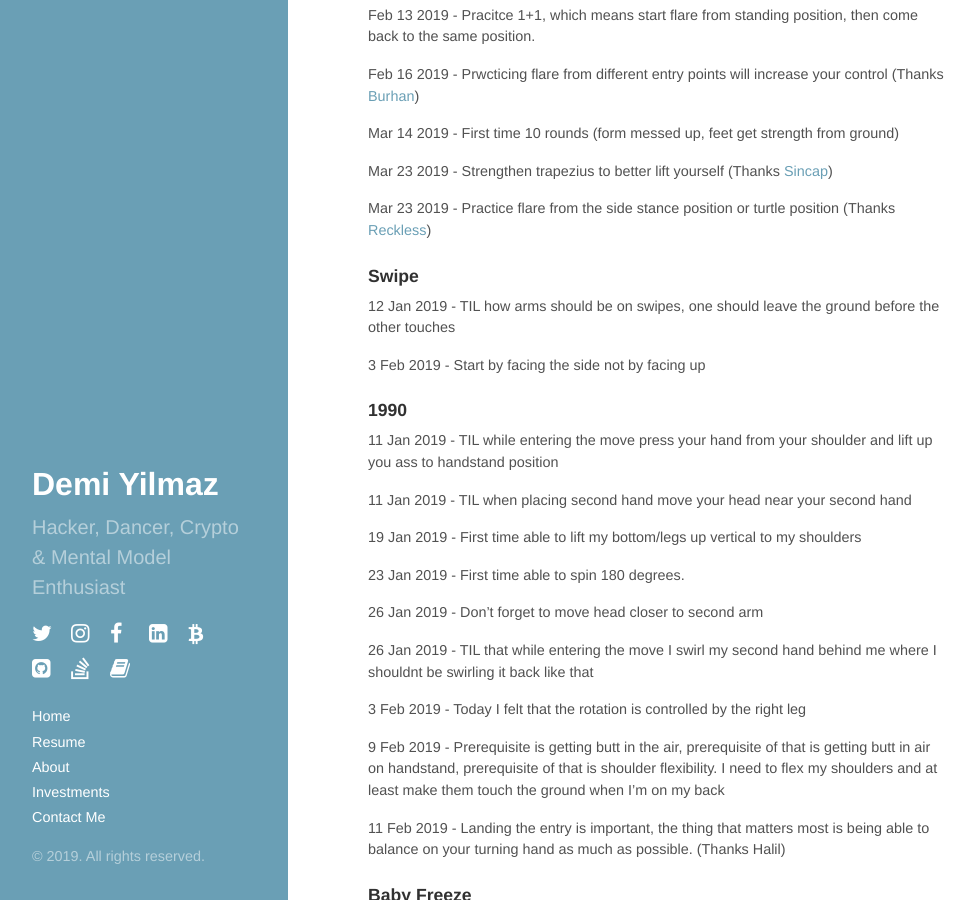
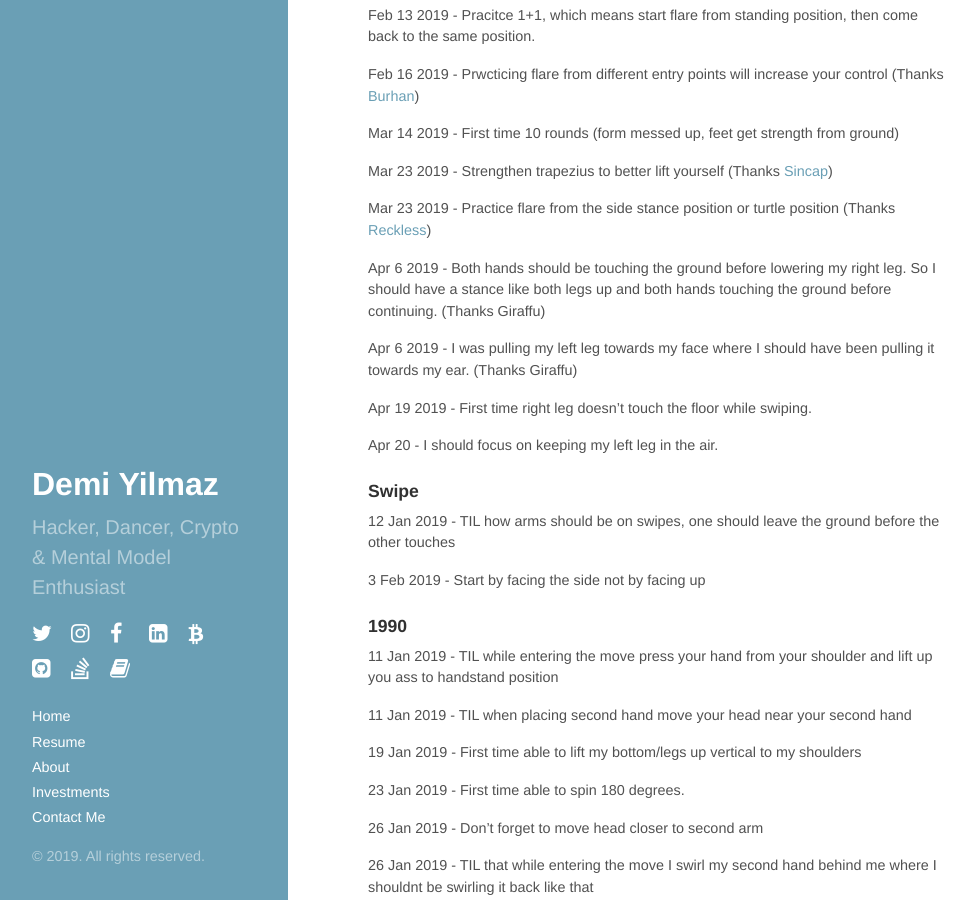
Before and after one commit to demiculus/demiculus.github.io, a Jekyll site: the page built from breaking.md, in a window 1280 px wide and 900 px high, scrolled down 1080 px. Shown: the whole window, without its empty margins (0-974 px from the left). Built offline with Jekyll 4.4.1, drawn with Linux system fonts in a browser that asks for light colours; nearby versions of some CDN libraries; some of the changed text lies outside the part shown.

```diff
--- a/breaking.md
+++ b/breaking.md
@@ -50,6 +50,14 @@
 Mar 23 2019 - Strengthen trapezius to better lift yourself (Thanks [Sincap](https://www.instagram.com/bboysincap/))
 
 Mar 23 2019 - Practice flare from the side stance position or turtle position (Thanks [Reckless](https://www.instagram.com/iamreckless1/))
+
+Apr 6 2019 - Both hands should be touching the ground before lowering my right leg. So I should have a stance like both legs up and both hands touching the ground before continuing. (Thanks Giraffu)
+
+Apr 6 2019 - I was pulling my left leg towards my face where I should have been pulling it towards my ear. (Thanks Giraffu)
+
+Apr 19 2019 - First time right leg doesn't touch the floor while swiping.
+
+Apr 20 - I should focus on keeping my left leg in the air.
 
 ### Swipe
 
@@ -133,6 +141,8 @@
 
 24 Mar 2019 - Tense your left part as well as your right part (Thanks [Rambo](https://www.instagram.com/ramboparkour/))
 
+20 Apr 2019 - I jump right away, I need to wait a bit & turn a bit before jumping with my left leg. (Thanks Hazal)
+
 ### General
 
 12 Jan 2019 - First time my hands touch each other on my back while flexing like this but with the help of someone else
@@ -157,6 +167,8 @@
 
 24 Mar 2019 - Learned my wrists are fucked up and I need to work on stretching them to the other sides as well. (Thanks [Rambo](https://www.instagram.com/ramboparkour/))
 
+1 Apr 2019 - My wrists make cracking sounds when doing workout. I've seeked help from Hazal, Emir researched a lot got together a wrist program, hopefully will strengthen my wrists.
+
 ### TODO
 
 - I like prayer squats (for hip mobility)
```
Also changed, not shown: index.md (+1 -1 lines), img/exact_dividends/bricked_eth_installments.svg (deleted), img/noward/1.svg (deleted), img/noward/2.svg (deleted), img/token_bonding/limit_buy_log.svg (deleted), img/token_bonding/limit_buy_single.svg (deleted), img/token_bonding/limit_sell.svg (deleted), img/token_bonding/supply_price.svg (deleted), 1 other file.
